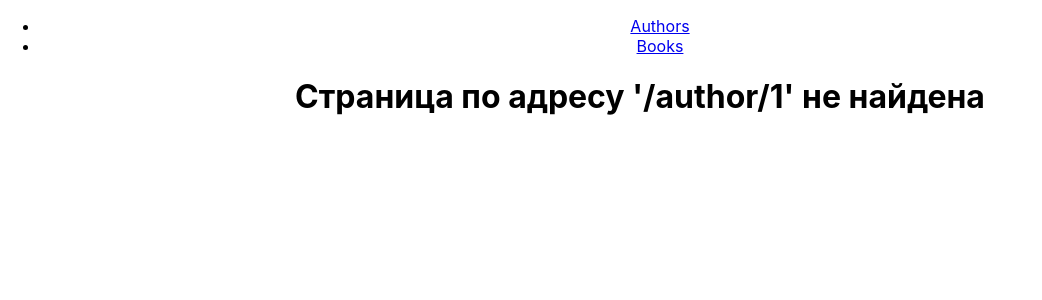
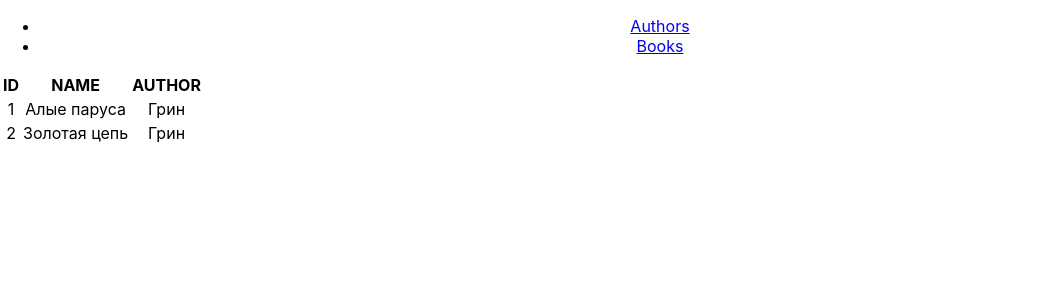
Before and after one commit to chshuk/Django_rest_framework, a React (Create React App) app in the folder library/frontend/: page /#/author/1 in a window 1280 px wide. Shown: the top 300 px of the page, without its empty margins (0-1042 px from the left). Built offline with nearby package versions, Linux system fonts and the light colour scheme.

Commit message:
Lesson_05 Route path

```diff
--- a/library/frontend/src/App.js
+++ b/library/frontend/src/App.js
@@ -3,6 +3,7 @@ import React from 'react';
 import './App.css';
 import AuthorList from './components/Author.js';
 import BookList from './components/Books.js'
+import AuthorBookList from './components/AuthorBook.js'
 import {HashRouter, Route, Link, Switch, Redirect} from 'react-router-dom'
 // import axios from 'axios';
 
@@ -19,8 +20,8 @@ const NotFound404 = ({ location }) => {
 class App extends React.Component {
     constructor(props) {
         super(props)
-        const author1 = {id: 1, first_name: 'Грин', birth_year: 1880}
-        const author2 = {id: 2, first_name: 'Пушкин', birth_year: 1799}
+        const author1 = {id: 1, first_name: 'Александр', last_name: 'Грин', birth_year: 1880}
+        const author2 = {id: 2, first_name: 'Александр', last_name: 'Пушкин', birth_year: 1799}
         const authors = [author1, author2]
         const book1 = {id: 1, name: 'Алые паруса', author: author1}
         const book2 = {id: 2, name: 'Золотая цепь', author: author1}
@@ -66,6 +67,9 @@ class App extends React.Component {
                     <Switch>
                         <Route exact path='/' component={() => <AuthorList items={this.state.authors} />} />
                         <Route exact path='/books' component={() => <BookList items={this.state.books} />} />
+                        <Route path="/author/:id">
+                            <AuthorBookList items={this.state.books} />
+                        </Route>
                         <Redirect from='/authors' to='/' />
                         <Route component={NotFound404}/>
                     </Switch>
--- a/library/frontend/src/components/Author.js
+++ b/library/frontend/src/components/Author.js
@@ -1,12 +1,13 @@
 import React from 'react'
+import {Link} from 'react-router-dom'
 
 
 const AuthorItem = ({item}) => {
     return (
         <tr>
-        <td>{item.id}</td>
-        <td>{item.first_name}</td>
-        <td>{item.birth_year}</td>
+        <td><Link to={`author/${item.id}`}> {item.id} </Link></td>
+        <td> {item.first_name} {item.last_name} </td>
+        <td> {item.birth_year} </td>
         </tr>
     )
 }
@@ -15,9 +16,9 @@ const AuthorList = ({items}) => {
     return (
         <table>
         <tr>
-        <th>ID</th>
-        <th>First Name</th>
-        <th>Birth year</th>
+        <th> ID </th>
+        <th> Name </th>
+        <th> Birth year </th>
         </tr>
         {items.map((item) => <AuthorItem item={item} />)}
         </table>
--- /dev/null
+++ b/library/frontend/src/components/AuthorBook.js
@@ -0,0 +1,30 @@
+import React from 'react'
+import { useParams } from 'react-router-dom'
+
+
+const BookItem = ({item}) => {
+    return (
+        <tr>
+            <td>{item.id}</td>
+            <td>{item.name}</td>
+            <td>{item.author.last_name}</td>
+        </tr>
+    )
+}
+
+const AuthorBookList = ({items}) => {
+    let {id} = useParams();
+    let filtered_items = items.filter((item) => item.author.id == id)
+    return (
+        <table>
+            <tr>
+            <th> ID </th>
+            <th> NAME </th>
+            <th> AUTHOR </th>
+            </tr>
+            {filtered_items.map((item) => <BookItem item={item} />)}
+        </table>
+    )
+}
+
+export default AuthorBookList
```
